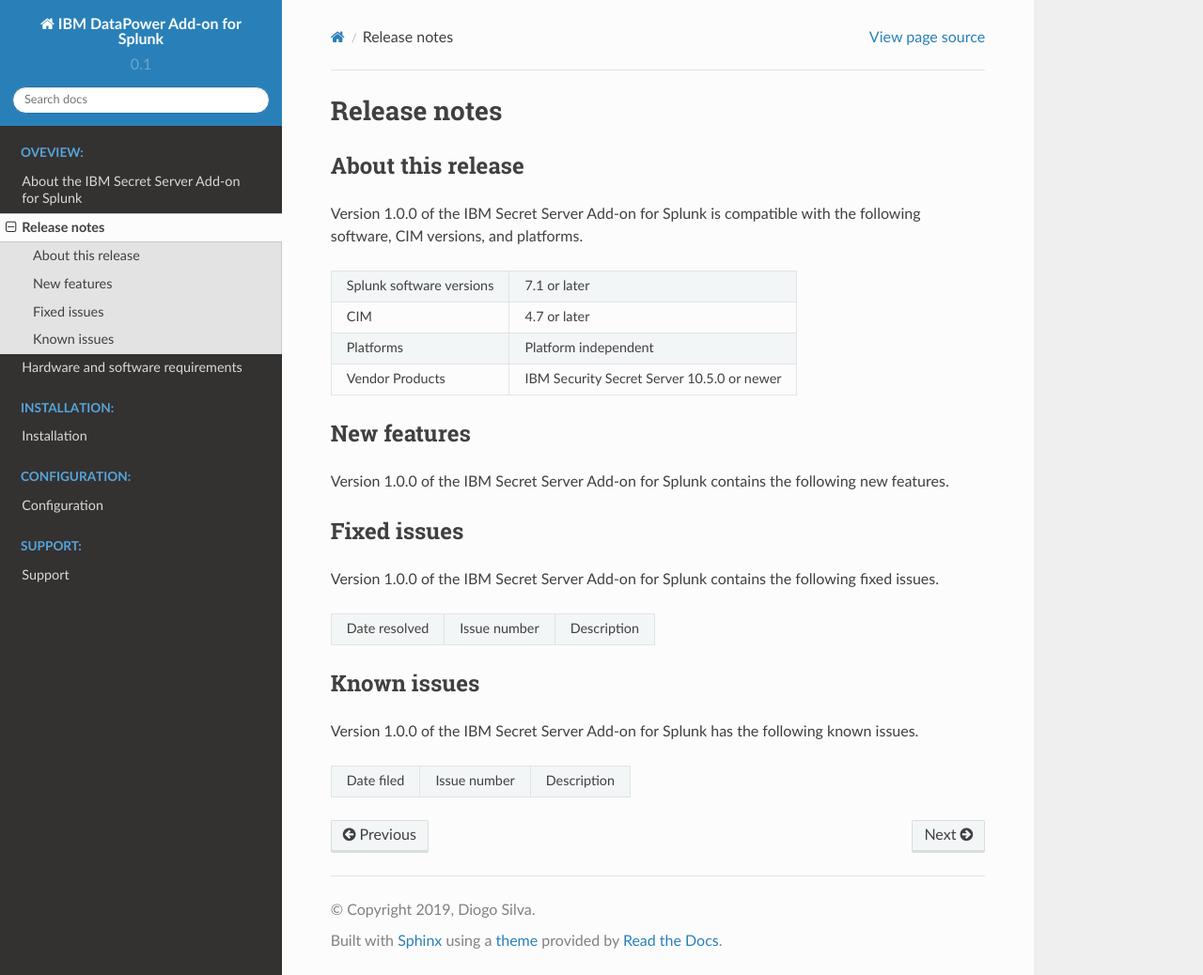
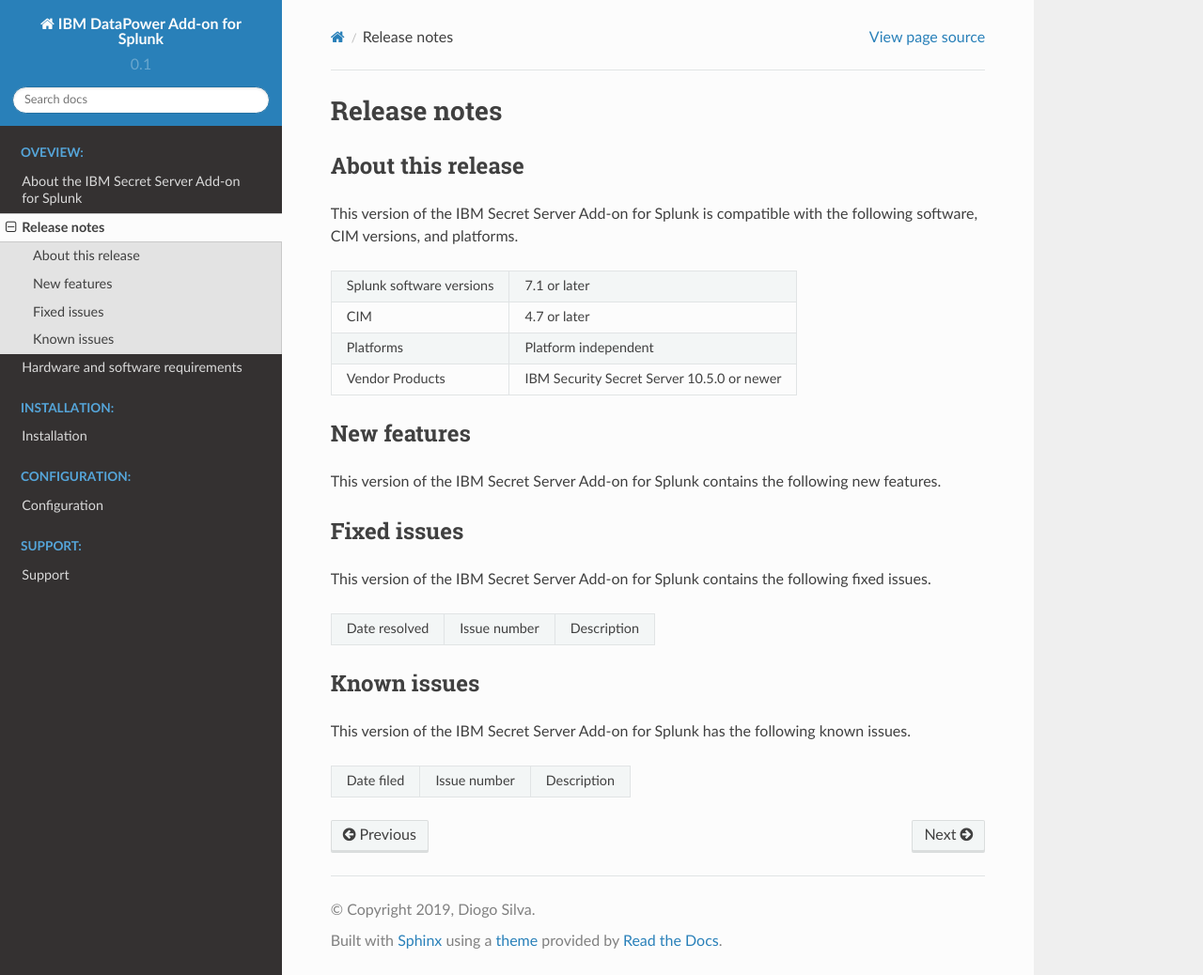
Before and after one commit to diogofgm/TA-ibm_secretserver, a Sphinx documentation site: the page built from docs/source/overview/releasenotes.rst, in a window 1280 px wide and 1038 px high. Shown: the whole window at 94% size. Built offline with Sphinx 7.4.7 and the Read the Docs theme 2.0.0, drawn with Linux system fonts in a browser that asks for light colours; pages that are not in the unit, such as notebooks, are missing from menus.

Commit message:
Updated docs

```diff
--- a/docs/source/installation/install.rst
+++ b/docs/source/installation/install.rst
@@ -46,7 +46,7 @@
 
 
 
-.. _Splunkbase: https://splunkbase.splunk.com/app/4662/
+.. _Splunkbase: https://splunkbase.splunk.com/app/5029/
 .. _Where to install Splunk add-ons: http://docs.splunk.com/Documentation/AddOns/released/Overview/Wheretoinstall
 .. _Installing add-ons: http://docs.splunk.com/Documentation/AddOns/released/Overview/Installingadd-ons
 
--- a/docs/source/overview/about.rst
+++ b/docs/source/overview/about.rst
@@ -17,7 +17,7 @@
 
 
 
-.. _IBM Secret Server Add-on for Splunk: https://splunkbase.splunk.com/app/4662/
+.. _IBM Secret Server Add-on for Splunk: https://splunkbase.splunk.com/app/5029/
 .. _Release Notes for the IBM Secret Server Add-on for Splunk: https://ta-ibm-secretserver.readthedocs.io/en/latest/releasenotes.html
 .. _Installation and configuration overview for the IBM Secret Server Add-on for Splunk: https://ta-ibm-secretserver.readthedocs.io/en/latest/install.html
-.. _Questions related to IBM Secret Server Add-on for Splunk: http://answers.splunk.com/answers/app/4662
+.. _Questions related to IBM Secret Server Add-on for Splunk: http://answers.splunk.com/answers/app/5029
--- a/docs/source/overview/csv/about.csv
+++ b/docs/source/overview/csv/about.csv
@@ -1,3 +1,3 @@
-"Version","1.0.0"
+"Version","0.1.1"
 "Vendor Products","IBM Security Secret Server 10.5.0 or newer"
 "Visible in Splunk Web","No. This add-on contains no dashboards."
--- a/docs/source/overview/releasenotes.rst
+++ b/docs/source/overview/releasenotes.rst
@@ -4,8 +4,7 @@
 
 About this release
 ------------------
-
-Version 1.0.0 of the IBM Secret Server Add-on for Splunk is compatible with the following software, CIM versions, and platforms.
+This version  of the IBM Secret Server Add-on for Splunk is compatible with the following software, CIM versions, and platforms.
 
 .. csv-table::
    :file: csv/releasenotes.csv
@@ -13,12 +12,12 @@
 
 New features
 ------------
-Version 1.0.0 of the IBM Secret Server Add-on for Splunk contains the following new features.
+This version of the IBM Secret Server Add-on for Splunk contains the following new features.
 
 
 Fixed issues
 ------------
-Version 1.0.0 of the IBM Secret Server Add-on for Splunk contains the following fixed issues.
+This version  of the IBM Secret Server Add-on for Splunk contains the following fixed issues.
 
 .. csv-table::
    :file: csv/fixedissues.csv
@@ -26,7 +25,7 @@
 
 Known issues
 ------------
-Version 1.0.0 of the IBM Secret Server Add-on for Splunk has the following known issues.
+This version of the IBM Secret Server Add-on for Splunk has the following known issues.
 
 .. csv-table::
    :file: csv/knownissues.csv
--- a/docs/source/releasenotes.rst
+++ b/docs/source/releasenotes.rst
@@ -2,6 +2,11 @@
 Release Notes
 =============
 
+v0.1.1 - August 2020
+--------------------
+- Minor bug fixes
+
+
 v0.1.0 - March 2020
 --------------------
 - Public release to Splunkbase
```
